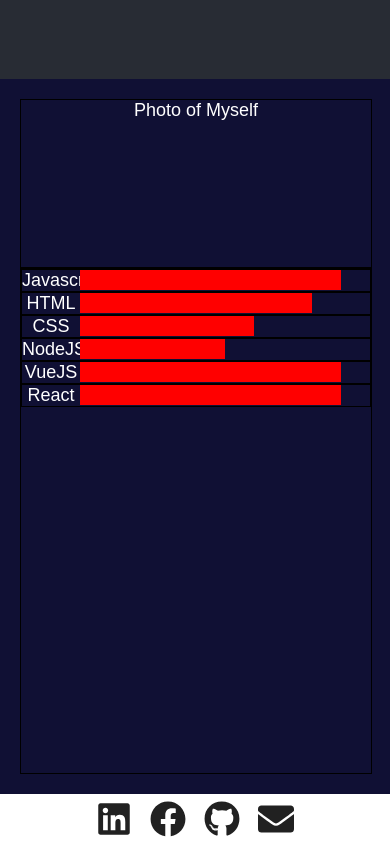
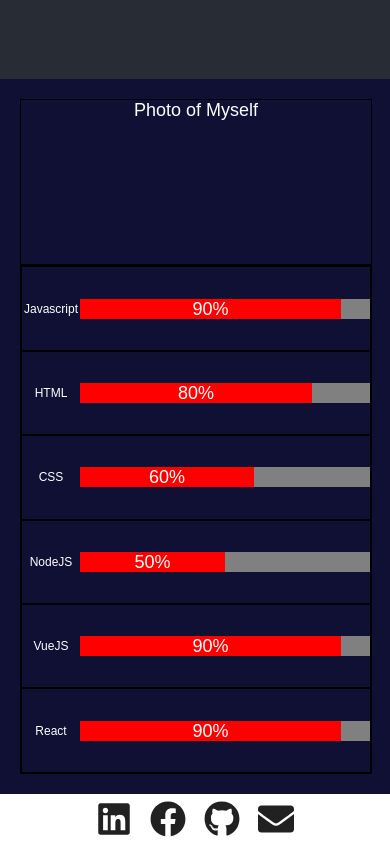
Before and after one commit to filipearena/portfolio, a React (Create React App) app: page / in a window 390 px wide. Shown: the part 1103-1947 px from the top of the page. Built offline with nearby package versions, Linux system fonts and the light colour scheme.

Commit message:
section 3 flexbox to arrange skill position

```diff
--- a/src/App.css
+++ b/src/App.css
@@ -45,11 +45,13 @@
   }
 
   .inner-box-skill {
+    font-size: 12px !important;
     flex:2;
   }
 
   .inner-box-progress-bar {
-    flex: 3;
+    display: flex;
+    flex: 2;
   }
 }
 
@@ -109,7 +111,7 @@
 }
 
 .link {
-  color: #000;
+  color: #bbb;
   cursor: pointer;
   transition: color 0.8s;
   margin: 0 0.5em;
@@ -117,7 +119,7 @@
 
 .link.active {
   transform: scale(1.2);
-  color: #bbb;
+  color: #000;
 }
 
 .footer {
@@ -195,18 +197,25 @@
 }
 
 .box-2 {
-  /* max-width: 500px; */
+  display: flex;
+  /* padding: 0  */
+  flex-direction: column;
+  min-height: 60vh;
   flex: 3;
 }
 
 .inner-container {
   display: flex;
+  flex:2;
+  align-items: center;
 }
 
 .inner-box-skill {
+  font-size: 20px;
   flex:1;
 }
 
 .inner-box-progress-bar {
   flex: 5;
+  display: flex;
 }
--- a/src/components/skill.js
+++ b/src/components/skill.js
@@ -4,12 +4,16 @@
 export default function Skill({ skillName, percentage }) {
   return (
     <div className="inner-container" style={{ border: '1px solid #000' }}>
-      <span className="inner-box-skill" style={{ display: 'block', width: '15%' }}>{skillName}</span>
+      <span className="inner-box-skill">{skillName}</span>
       <div className="inner-box-progress-bar" >
         <div style={{
           display: 'block', height: '20px', width: `${percentage}%`, backgroundColor: 'red'
-        }}> </div>
+        }}>{percentage}%</div>
+        <div
+          style={{
+            display: 'block', height: '20px', width: `${100 - percentage}%`, backgroundColor: 'grey'
+          }}></div>
       </div>
-    </div>
+    </div >
   );
 }
```
